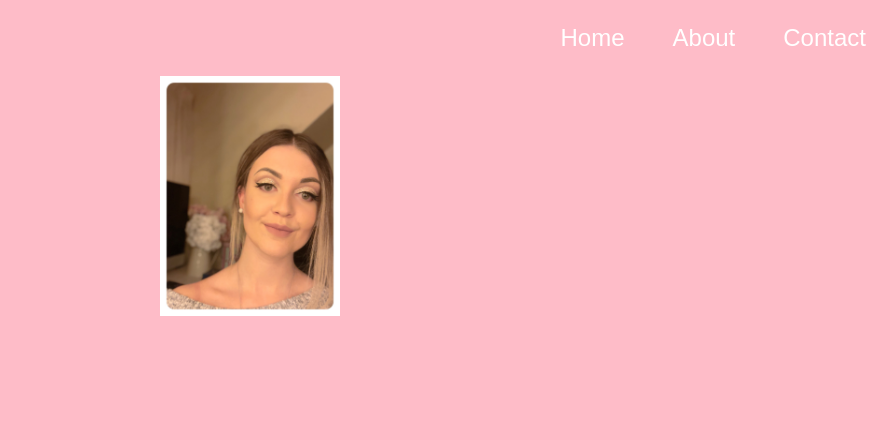
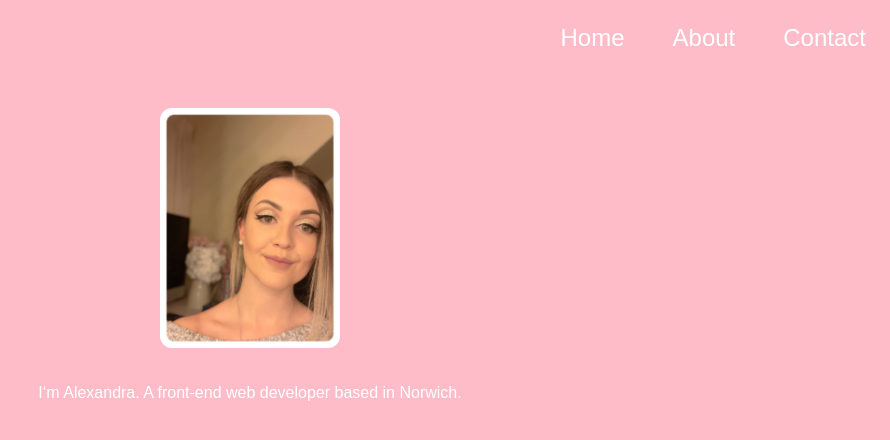
Before and after one commit to alexalala/portfolio, a React (Create React App) app: page /about in a window 1280 px wide. Shown: the top 440 px of the page, without its empty margins (390-1280 px from the left). Built offline with nearby package versions, Linux system fonts and the light colour scheme.

Commit message:
fade in animation to about page

```diff
--- a/src/pages/About.js
+++ b/src/pages/About.js
@@ -6,7 +6,8 @@ class About extends Component {
   render() {
     return (
       <div className="about">
-        <img src={require('../styles/assets/myself.jpg')} alt="myself"/>
+        <img src={require('../styles/assets/myself.jpg')} alt="myself" className="fade-in one"/>
+        <p className="fade-in two">I&lsquo;m Alexandra. A front-end web developer based in Norwich.</p>
       </div>
     );
   };
--- a/src/styles/pages/About.css
+++ b/src/styles/pages/About.css
@@ -1,4 +1,49 @@
 /* COLOURS */
 /* FONTS */
+@-webkit-keyframes fadeIn {
+  from {
+    opacity: 0; }
+  to {
+    opacity: 1; } }
+
+@-moz-keyframes fadeIn {
+  from {
+    opacity: 0; }
+  to {
+    opacity: 1; } }
+
+@keyframes fadeIn {
+  from {
+    opacity: 0; }
+  to {
+    opacity: 1; } }
+
+.fade-in {
+  opacity: 0;
+  /* make things invisible upon start */
+  -webkit-animation: fadeIn ease-in 1;
+  /* call our keyframe named fadeIn, use animattion ease-in and repeat it only 1 time */
+  -moz-animation: fadeIn ease-in 1;
+  animation: fadeIn ease-in 1;
+  -webkit-animation-fill-mode: forwards;
+  /* this makes sure that after animation is done we remain at the last keyframe value (opacity: 1)*/
+  -moz-animation-fill-mode: forwards;
+  animation-fill-mode: forwards;
+  -webkit-animation-duration: 1s;
+  -moz-animation-duration: 1s;
+  animation-duration: 1s; }
+
+.fade-in.one {
+  -webkit-animation-delay: 0.3s;
+  -moz-animation-delay: 0.3s;
+  animation-delay: 0.3s; }
+
+.fade-in.two {
+  -webkit-animation-delay: 0.5s;
+  -moz-animation-delay: 0.5s;
+  animation-delay: 0.5s; }
+
 .about img {
-  height: 240px; }
+  height: 240px;
+  margin: 2rem 0;
+  border-radius: 12px; }
--- a/src/styles/pages/About.scss
+++ b/src/styles/pages/About.scss
@@ -1,7 +1,40 @@
 @import '../vars.scss';
+
+@-webkit-keyframes fadeIn { from { opacity:0; } to { opacity:1; } }
+@-moz-keyframes fadeIn { from { opacity:0; } to { opacity:1; } }
+@keyframes fadeIn { from { opacity:0; } to { opacity:1; } }
+
+.fade-in {
+ opacity:0;  /* make things invisible upon start */
+ -webkit-animation:fadeIn ease-in 1;  /* call our keyframe named fadeIn, use animattion ease-in and repeat it only 1 time */
+ -moz-animation:fadeIn ease-in 1;
+ animation:fadeIn ease-in 1;
+
+ -webkit-animation-fill-mode:forwards;  /* this makes sure that after animation is done we remain at the last keyframe value (opacity: 1)*/
+ -moz-animation-fill-mode:forwards;
+ animation-fill-mode:forwards;
+
+ -webkit-animation-duration:1s;
+ -moz-animation-duration:1s;
+ animation-duration:1s;
+}
+
+.fade-in.one {
+-webkit-animation-delay: 0.3s;
+-moz-animation-delay: 0.3s;
+animation-delay: 0.3s;
+}
+
+.fade-in.two {
+-webkit-animation-delay: 0.5s;
+-moz-animation-delay: 0.5s;
+animation-delay: 0.5s;
+}
 
 .about {
   img {
     height: 240px;
+    margin: 2rem 0;
+    border-radius: 12px;
   }
 }
```
